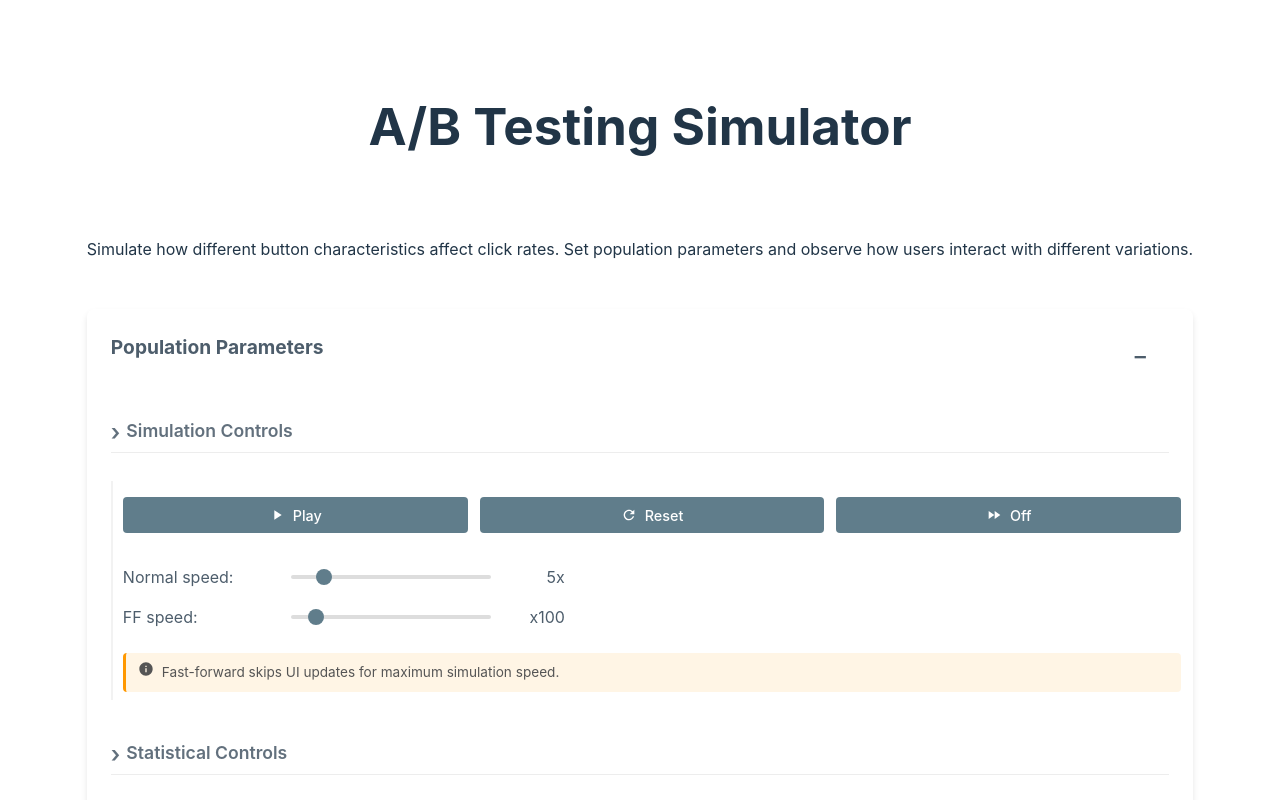
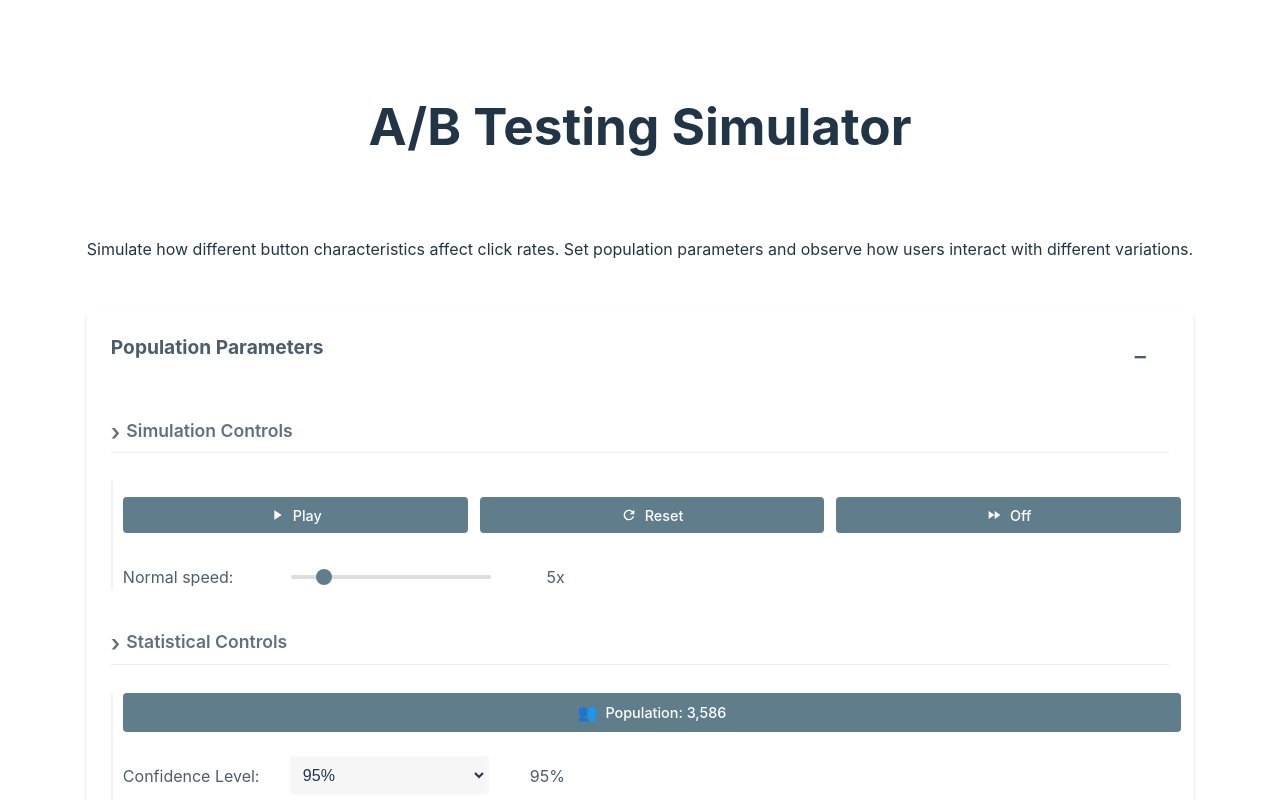
Before and after one commit to quadfactor/evalsDemo, a React (Vite) app in the folder evals/: page / in a window 1280 px wide. Shown: the top 800 px of the page. Built offline with nearby package versions, Linux system fonts and the light colour scheme.

Commit message:
Implement fixed turbo speed at 100x and update fast forward functionality; remove speed slider and enhance info display

```diff
--- a/evals/src/components/PopulationSettings.jsx
+++ b/evals/src/components/PopulationSettings.jsx
@@ -84,15 +84,33 @@ function PopulationSettings({ onResetSimulation }) {
   const isTurboRunning =
     isRunning && params.turboMode && turboProgress > 0 && turboProgress < 100;
 
+  // Add useEffect to handle sample size completion
+  useEffect(() => {
+    // When sample size is reached, ensure turbo mode is turned off
+    if (sampleSizeReached && params.turboMode) {
+      handleParamChange('turboMode', false);
+    }
+  }, [sampleSizeReached]);
+
   // Function to toggle fast forward mode
   const toggleFastForward = () => {
-    // Toggle turbo mode
+    // Don't allow enabling if sample size reached
+    if (sampleSizeReached && !params.turboMode) {
+      return;
+    }
+
+    // Toggle turbo mode and set default multiplier to 100x
     handleParamChange('turboMode', !params.turboMode);
 
-    // If we're currently paused and turning on fast forward, automatically start the simulation
-    // But only if sample size hasn't been reached
-    if (!isRunning && !params.turboMode && !sampleSizeReached) {
+    // Always set to default 100x when enabling
+    if (!params.turboMode) {
+      handleParamChange('turboSpeedMultiplier', 100);
+
+      // Start the simulation if it's not already running
+      // This will work after reset as well
+      if (!isRunning) {
         setIsRunning(true);
+      }
     }
   };
 
@@ -185,7 +203,7 @@ function PopulationSettings({ onResetSimulation }) {
               <span>Reset</span>
             </button>
 
-            {/* Fast Forward button with SVG icon - now disabled if sample size reached */}
+            {/* Fast Forward button with SVG icon - now with fixed 100x speed */}
             <button
               className={`media-button ff ${params.turboMode ? 'active' : ''}`}
               onClick={toggleFastForward}
@@ -193,7 +211,7 @@ function PopulationSettings({ onResetSimulation }) {
               title={
                 sampleSizeReached
                   ? 'Sample size reached, reset to run again'
-                  : 'Toggle Fast Forward Mode'
+                  : 'Toggle Fast Forward Mode (100x speed)'
               }
             >
               {fastForwardIcon}
@@ -231,31 +249,18 @@ function PopulationSettings({ onResetSimulation }) {
             <span>{params.fps}x</span>
           </div>
 
-          {/* Fast-forward speed multiplier slider - now always active */}
-          <div className="slider-group">
-            <span>FF speed:</span>
-            <input
-              type="range"
-              className={`speed-slider ${params.turboMode ? 'ff-active' : ''}`}
-              min="10"
-              max="1000"
-              step="10"
-              value={params.turboSpeedMultiplier}
-              onChange={(e) =>
-                handleParamChange('turboSpeedMultiplier', e.target.value)
-              }
-            />
-            <span>x{params.turboSpeedMultiplier}</span>
-          </div>
+          {/* Remove Fast-forward speed multiplier slider */}
 
-          {/* Info box that's always shown */}
+          {/* Update info box to include the fixed speed */}
+          {params.turboMode && (
             <div className="info-box ff-info">
               <span className="info-icon">{infoIcon}</span>
               <span>
-              Fast-forward skips UI updates for maximum simulation speed.
-              {params.turboMode ? ' Currently active.' : ''}
+                Fast-forward runs at 100x speed and skips UI updates for maximum
+                simulation speed.
               </span>
             </div>
+          )}
 
           {isTurboRunning && (
             <div className="progress-indicator">
--- a/evals/src/contexts/PopulationContext.jsx
+++ b/evals/src/contexts/PopulationContext.jsx
@@ -14,9 +14,8 @@ export function PopulationProvider({ children }) {
     confidenceLevel: 0.95,
     minimumDetectableEffect: 0.1,
     fps: 5, // Changed default from 3 to 5
-    // Removed performanceMode
     turboMode: false,
-    turboSpeedMultiplier: 100,
+    turboSpeedMultiplier: 100, // Fixed at 100x speed
   });
 
   // Add state to track if sample size has been reached
@@ -74,9 +73,13 @@ export function PopulationProvider({ children }) {
         setSampleSizeReached(true);
         // Automatically stop simulation when sample size is reached
         setIsRunning(false);
+        // Turn off turbo mode when sample size is reached
+        if (params.turboMode) {
+          setParams((prev) => ({ ...prev, turboMode: false }));
+        }
       }
     },
-    [requiredPopulationSize]
+    [requiredPopulationSize, params.turboMode]
   );
 
   // Function to reset sample complete flag
```
Lines whose indentation alone changed are shown as unchanged.
